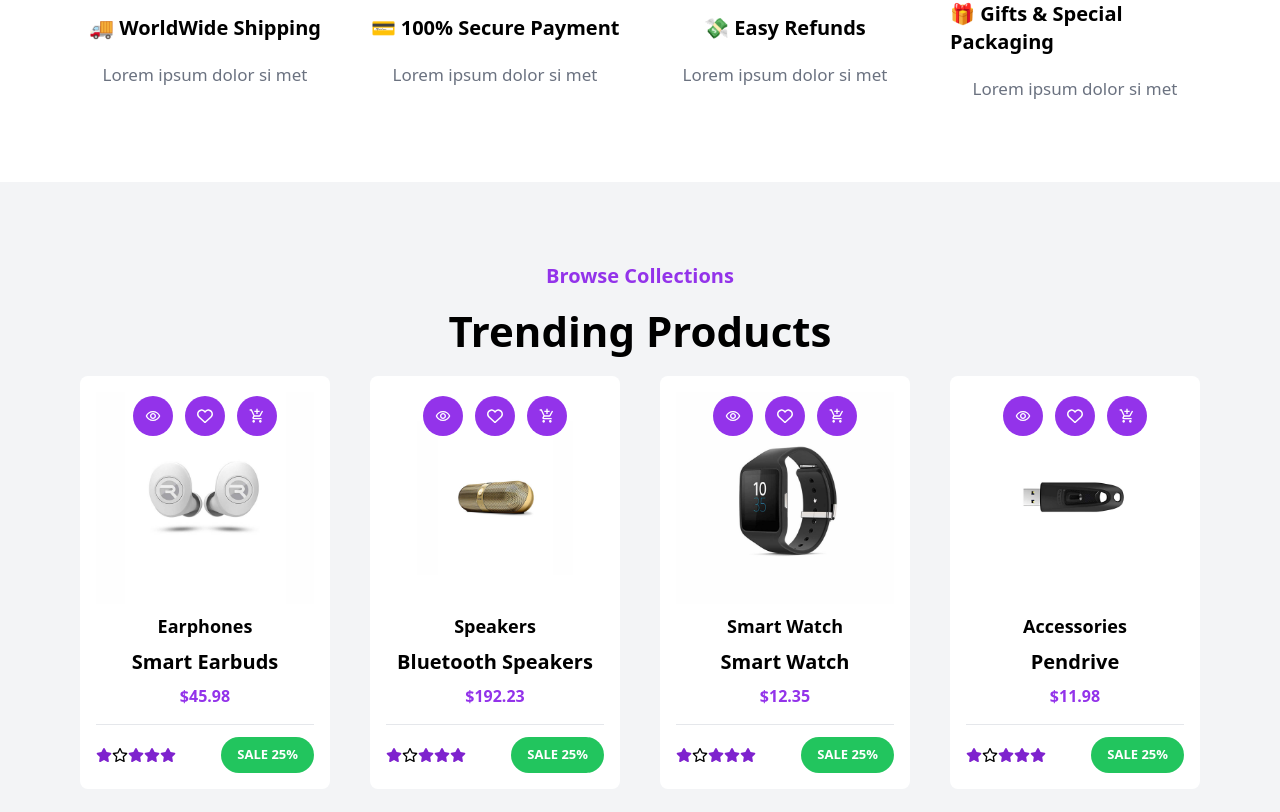
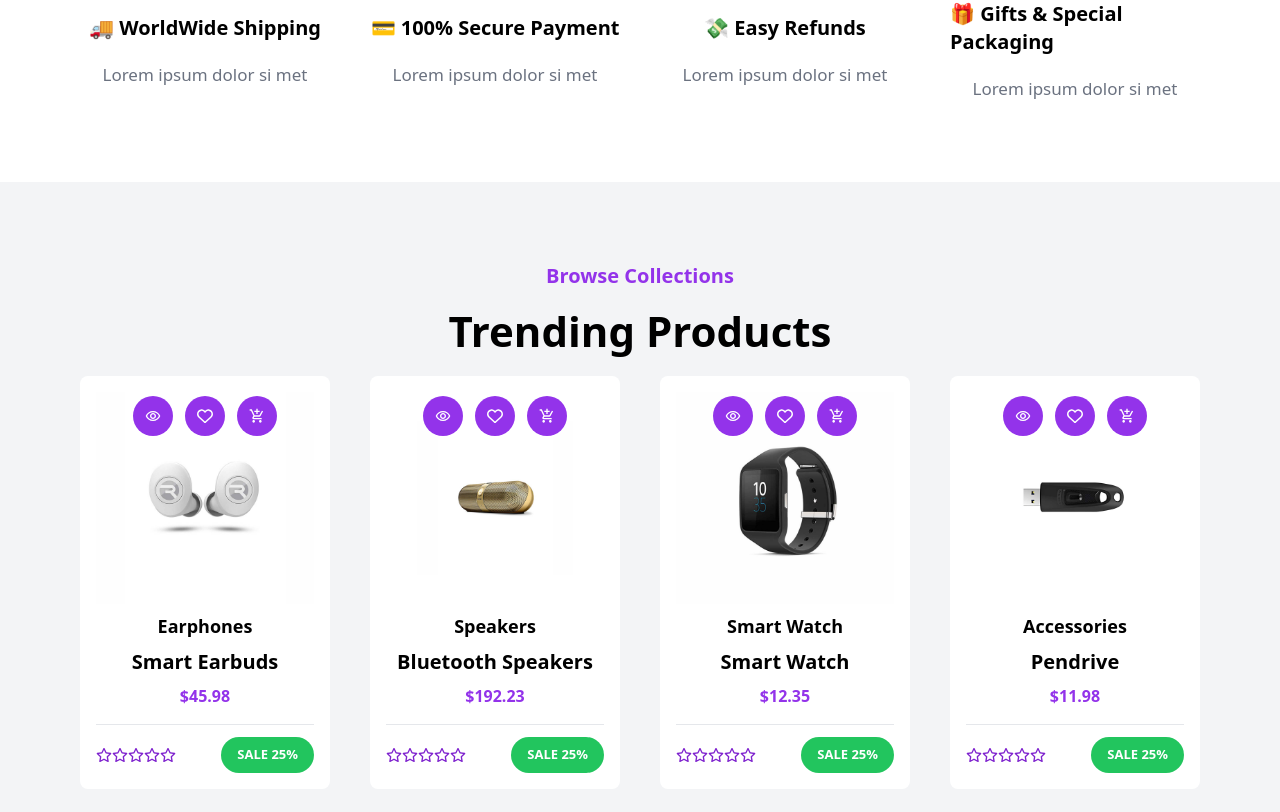
Before and after one commit to Paolauwase-teta/tailwindrepo, a React (Vite) app: page / in a window 1280 px wide. Shown: the part 1972-2784 px from the top of the page. Built offline with nearby package versions, Linux system fonts and the light colour scheme.

Commit message:
Add src/sections/ProductsGrid.jsx

```diff
--- a/src/sections/ProductsGrid.jsx
+++ b/src/sections/ProductsGrid.jsx
@@ -1,4 +1,4 @@
-import React, {useEffect} from 'react'
+import React, {useEffect, useState} from 'react'
 import { FaStar,FaRegHeart,FaRegStar } from 'react-icons/fa6'
 import { MdAddShoppingCart,MdOutlineRemoveRedEye  } from 'react-icons/md'
 import AOS from 'aos';
@@ -15,6 +15,8 @@ const ProductsGrid = () => {
       });
       AOS.refresh();
     }, []);
+
+    const [rating, setRating] = useState(0);
 
   return (
     <div id='products' className='w-full lg:px-20 px-5 py-[80px] bg-gray-100 flex flex-col justify-center items-center gap-4'>
@@ -43,13 +45,17 @@ const ProductsGrid = () => {
             <hr/>
             <div className='flex justify-between items-center gap-2 mt-3'>
                 <div className='flex justify-start items-center'>
-                  <FaStar className='text-purple-700'/>
-                  <FaRegStar />
-                  <FaStar className='text-purple-700'/>
-                  <FaStar className='text-purple-700'/>
-                  <FaStar className='text-purple-700'/>
+                  {[1,2,3,4,5].map((value) =>(
+                    <span key={value} onClick={() => setRating(prev => (prev === value ? value - 1 : value))} className='cursor-pointer'>
+                      {value <= rating ?(
+                        <FaStar className='text-purple-700'/>
+                      ) : (
+                        <FaRegStar className='text-purple-700'/>
+                      )}
+                    </span>
+                  ))}
                 </div>
-                <button className='bg-green-500 px-4 py-2 text-white rounded-full text-[13px] font-semibold'>SALE 25%</button>
+                <button className='bg-green-500 px-4 py-2 text-white rounded-full text-[13px] font-semibold hover:bg-transparent hover:text-black hover:cursor-pointer'>SALE 25%</button>
             </div>
 
           </div>
```
